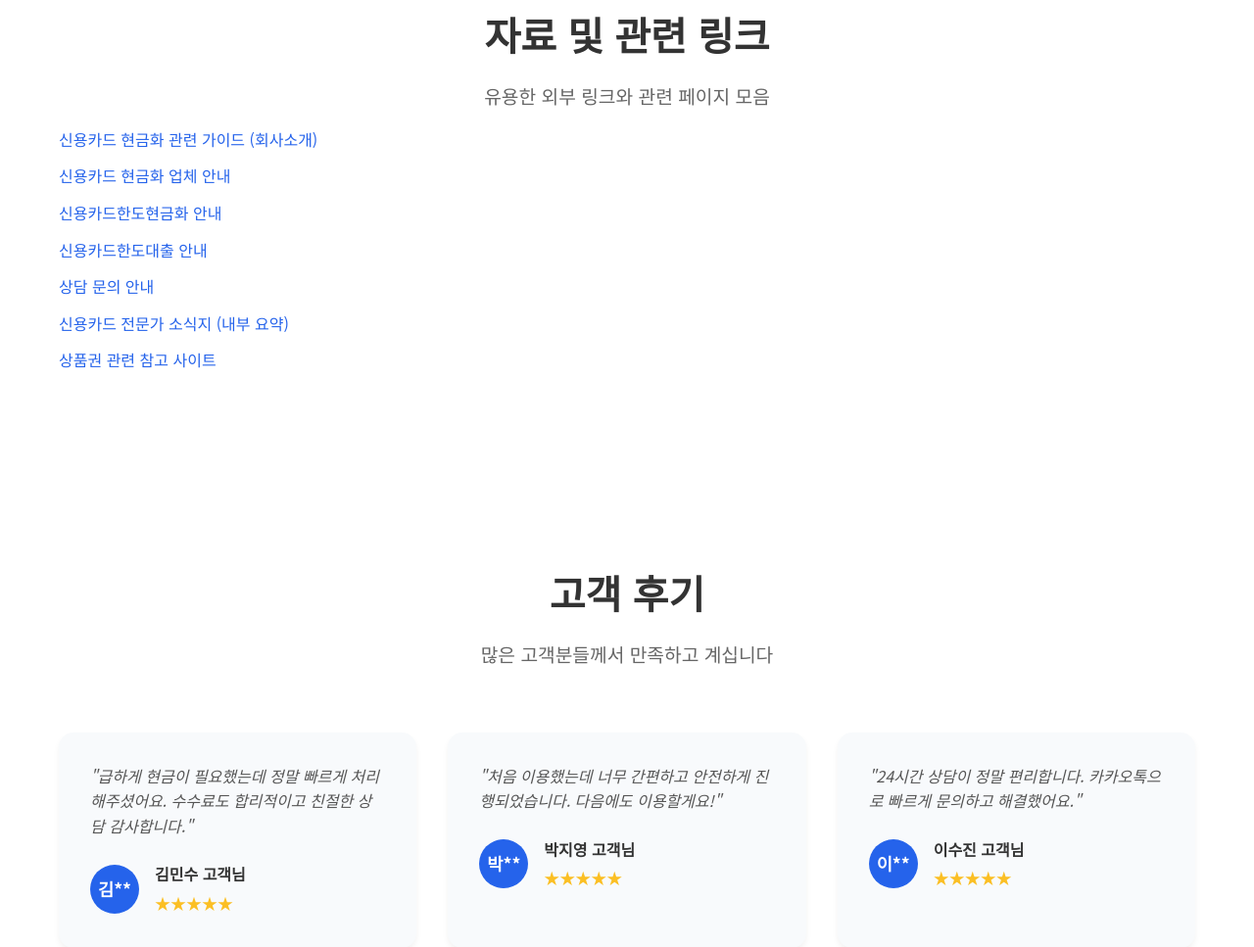
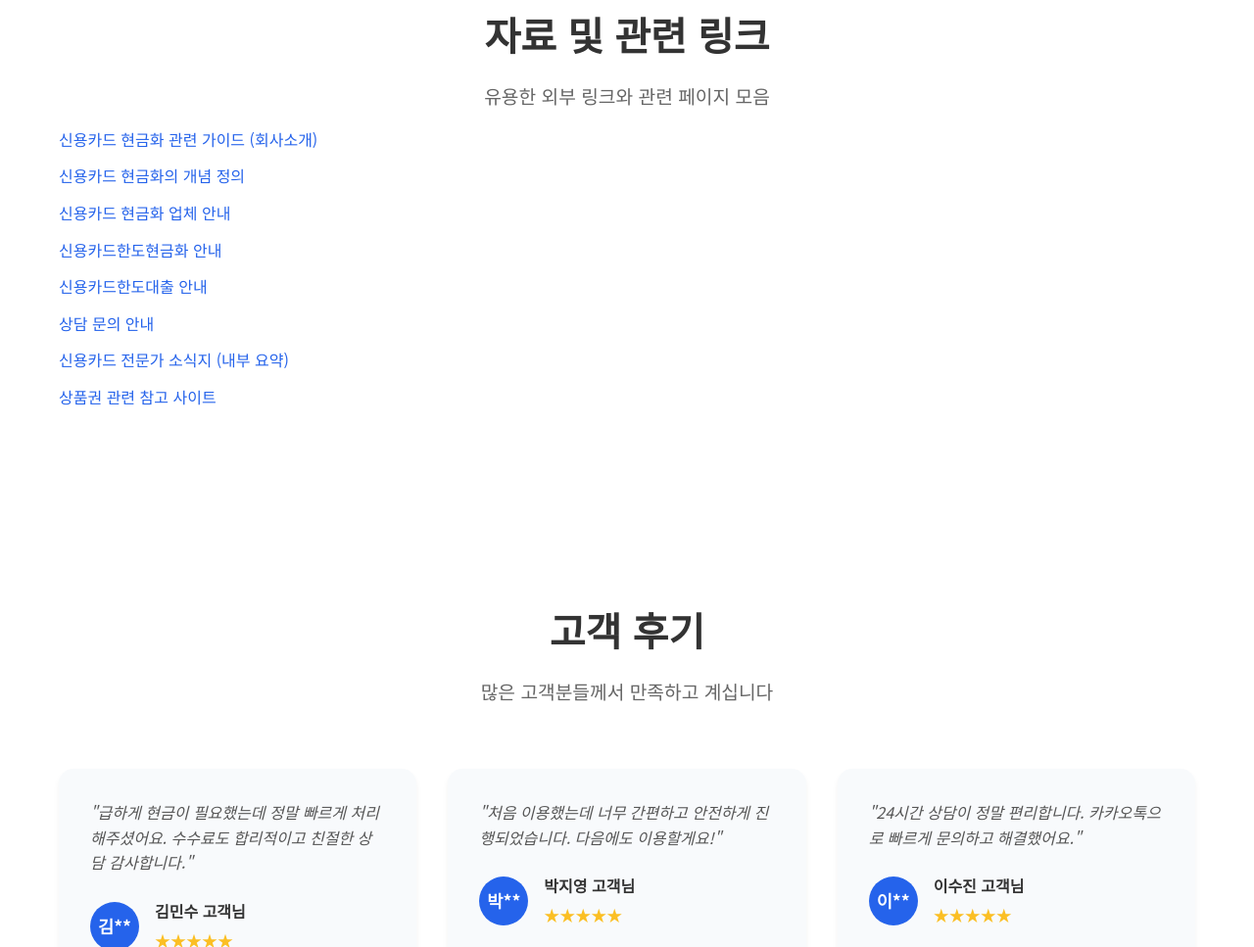
Before and after one commit to aa0313aa/gusrmaghk, a website: page index.html in a window 1280 px wide. Shown: the part 6292-7259 px from the top of the page at 98% size. Drawn offline with Linux system fonts and the light colour scheme.

Commit message:
docs(nav): add link to 신용카드-현금화-개념-정의 in Resources section

```diff
--- a/index.html
+++ b/index.html
@@ -390,6 +390,7 @@
             <div class="links-list">
                 <ul>
                     <li><a href="index.html#about">신용카드 현금화 관련 가이드 (회사소개)</a></li>
+                    <li><a href="신용카드-현금화-개념-정의.html">신용카드 현금화의 개념 정의</a></li>
                     <li><a href="신용카드-현금화-업체.html">신용카드 현금화 업체 안내</a></li>
                     <li><a href="신용카드한도현금화.html">신용카드한도현금화 안내</a></li>
                     <li><a href="신용카드한도대출.html">신용카드한도대출 안내</a></li>
```
